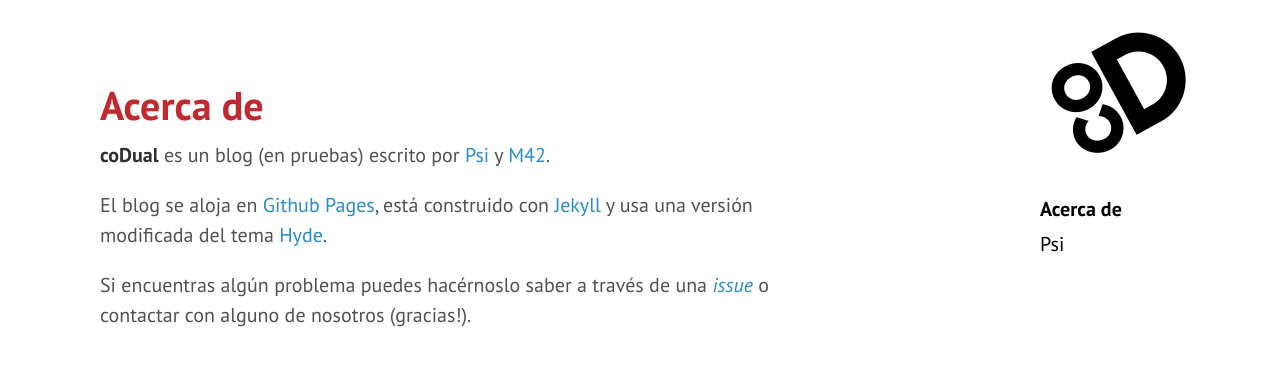
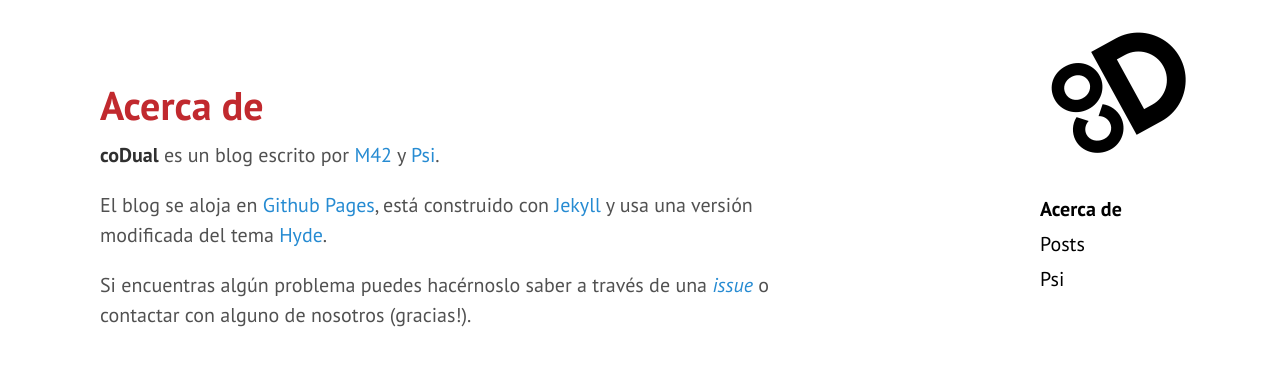
Before and after one commit to coDual/codual.github.io, a Jekyll site: the page built from about.md, in a window 1280 px wide. Shown: the top 366 px of the page. Built offline with Jekyll 4.4.1, drawn with Linux system fonts in a browser that asks for light colours.

Commit message:
Lista de posts y cambios menores

```diff
--- a/_config.yml
+++ b/_config.yml
@@ -28,6 +28,6 @@
 defaults:
   - scope:
       path: ""
-      type: "posts"
     values:
       lang: es
+      layout: post
--- a/_includes/sidebar.html
+++ b/_includes/sidebar.html
@@ -8,19 +8,10 @@
     </div>
 
     <nav class="sidebar-nav">
-      {% comment %}
-        The code below dynamically generates a sidebar nav of pages with
-        `layout: page` in the front-matter. See readme for usage.
-      {% endcomment %}
-
-      {% assign pages_list = site.pages %}
-      {% for node in pages_list %}
-        {% if node.title != null %}
-          {% if node.layout == "page" %}
-            <a class="sidebar-nav-item{% if page.url == node.url %} active{% endif %}" href="{{ node.url }}">{{ node.title }}</a>
-          {% endif %}
-        {% endif %}
-      {% endfor %}
+      {% for node in site.pages %}
+      {% if node.title != null and node.layout == "page" %}
+        <a class="sidebar-nav-item{% if page.url == node.url %} active{% endif %}" href="{{ node.url }}">{{ node.title }}</a>
+      {% endif %}{% endfor %}
     </nav>
   </div>
 </div>
--- a/_layouts/post.html
+++ b/_layouts/post.html
@@ -2,7 +2,7 @@
 layout: default
 ---
 
-<article lang="{{ post.lang }}">
+<article lang="{{ page.lang }}">
   <div class="post">
     <h1 class="post-title">{{ page.title }}</h1>
     <div class="post-data">
@@ -17,7 +17,7 @@
     </div>
 
     <!-- Avisos de contenido -->
-    {% if page.warnings != '' %}
+    {% if page.warnings %}
     </br>
     <div class="message">
       <abbr title="Aviso de contenido"><strong>CW</strong></abbr>:
@@ -27,6 +27,7 @@
     </div>
     {% endif %}
     {{ content }}
+
     <!--Licencia-->
     <span class="post-license">
     <span xmlns:dct="http://purl.org/dc/terms/" href="http://purl.org/dc/dcmitype/Text" property="dct:title" rel="dct:type">{{ page.title }}</span> por
--- a/about.md
+++ b/about.md
@@ -3,8 +3,13 @@
 title: Acerca de
 ---
 
-**{{ site.title }}** es un blog (en pruebas) escrito por [{{ site.authors.psi.name }}]({{ site.authors.psi.link }}) y [{{ site.authors.m42.name }}]({{ site.authors.m42.link }}).
+**{{ site.title }}** es un blog escrito por
+[{{ site.authors.m42.name }}]({{ site.authors.m42.link }}) y
+[{{ site.authors.psi.name }}]({{ site.authors.psi.link }}).
 
-El blog se aloja en [Github Pages]({{ site.github.repository_url }}), está construido con [Jekyll](https://jekyllrb.com) y usa una versión modificada del tema [Hyde](http://hyde.getpoole.com).
+El blog se aloja en [Github Pages]({{ site.github.repository_url }}),
+está construido con [Jekyll](https://jekyllrb.com)
+y usa una versión modificada del tema [Hyde](http://hyde.getpoole.com).
 
-Si encuentras algún problema puedes hacérnoslo saber a través de una [*issue*]({{ site.github.issues_url }}) o contactar con alguno de nosotros (gracias!).
+Si encuentras algún problema puedes hacérnoslo saber a través de una
+[*issue*]({{ site.github.issues_url }}) o contactar con alguno de nosotros (gracias!).
--- a/index.html
+++ b/index.html
@@ -23,7 +23,7 @@
     </div>
 
     <!-- Avisos de contenido -->
-    {% if post.warnings != '' %}
+    {% if post.warnings %}
     </br>
     <div class="message">
       <abbr title="Aviso de contenido"><strong>CW</strong></abbr>:
```
Also changed, not shown: posts.md (added, +21 -0 lines).
